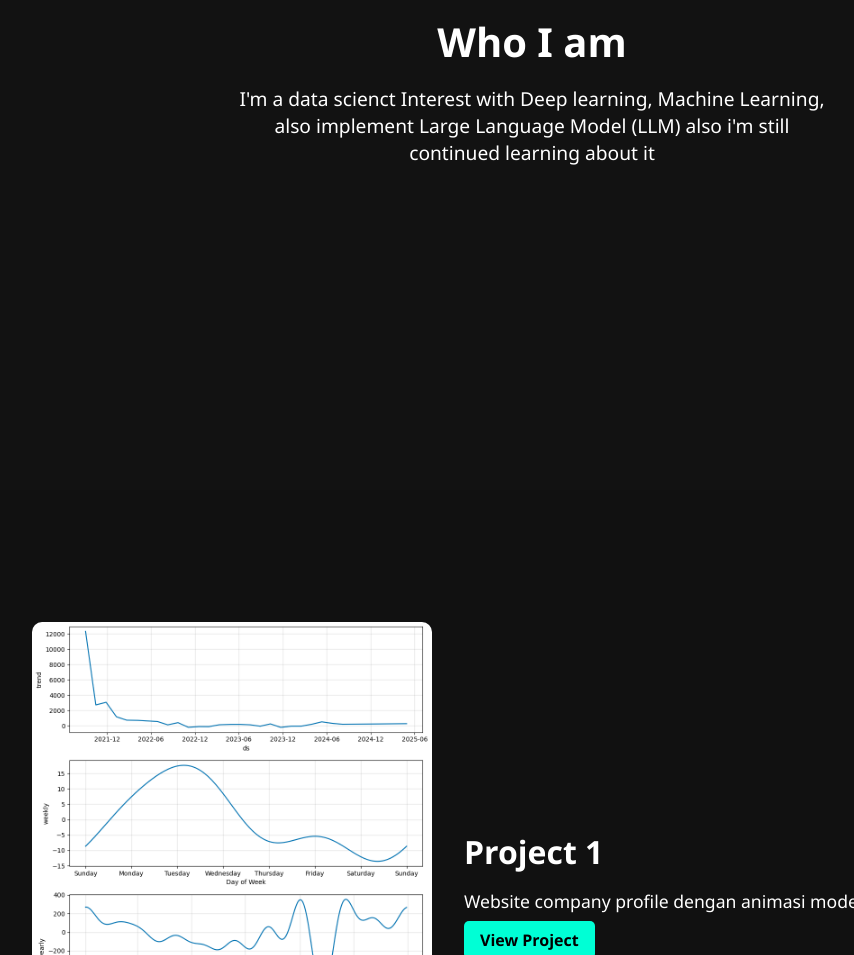
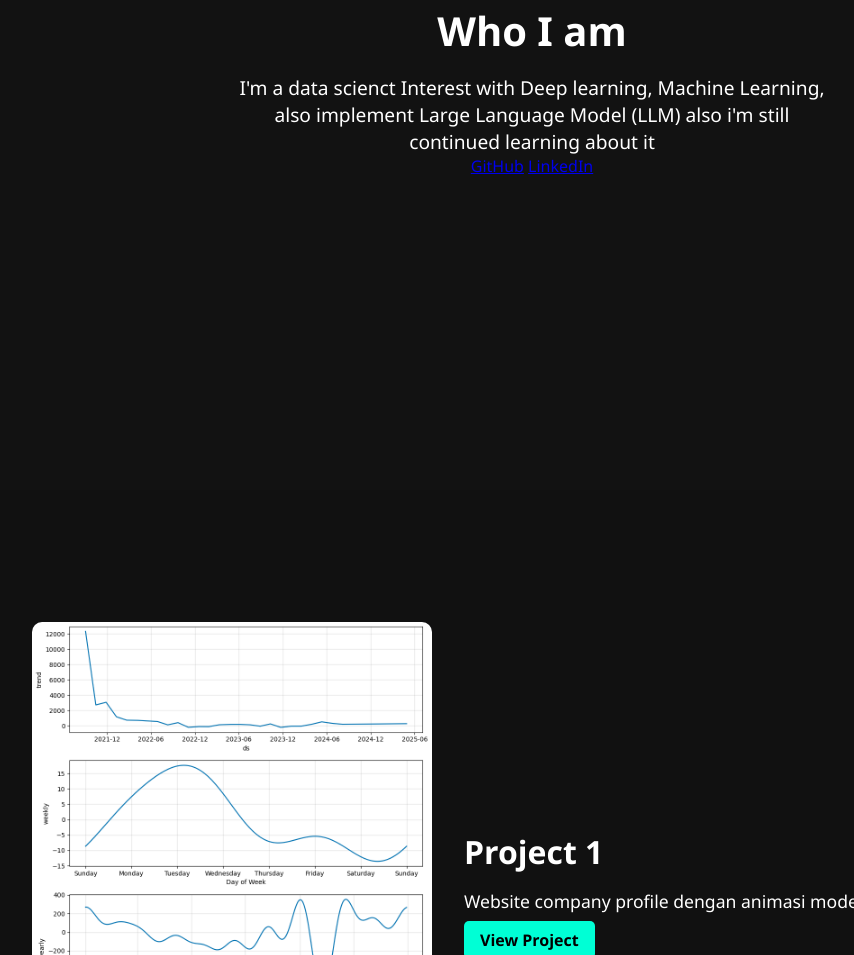
Before and after one commit to RamaDNA/rma-portfolio.github.io, a plain HTML site: page index.html in a window 1280 px wide. Shown: the part 1004-1959 px from the top of the page, without its empty margins (108-962 px from the left). Drawn offline with nearby package versions, Linux system fonts and the light colour scheme.

Commit message:
Update index.html
add link

```diff
--- a/index.html
+++ b/index.html
@@ -35,6 +35,10 @@
       <h1 class="title-about">Who I am</h1>
       <p class="desc">I'm a data scienct Interest with Deep learning, Machine Learning, also implement Large Language
         Model (LLM) also i'm still continued learning about it </p>
+      <div class="social-links">
+        <a href="https://github.com/yourusername" target="_blank" rel="noopener noreferrer">GitHub</a>
+        <a href="https://www.linkedin.com/in/yourusername" target="_blank" rel="noopener noreferrer">LinkedIn</a>
+      </div>
     </section>
 
     <section class="projects-wrapper">
```
